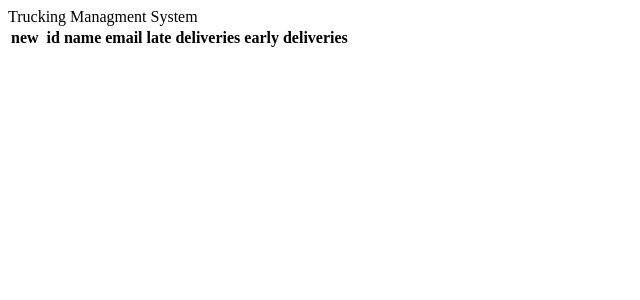
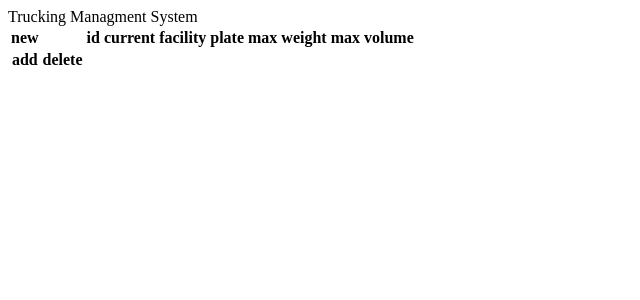
Before and after one commit to Owen-Williamson/CS340_Group70, a Node project: template views/trucks.handlebars in a window 1280 px wide. Shown: the top 300 px of the page, without its empty margins (0-640 px from the left). Run offline with Node 20 templates, Linux system fonts and the light colour scheme; the template is opened without the code that fills it: most values are stand-ins (such as "Sample title", 1, 10 or a date in 2020); lists and menus that the app fills with data are empty; some libraries are stand-ins or nearby versions.

Commit message:
Added trucks handlebars

```diff
--- a/views/partials/truckRow.handlebars
+++ b/views/partials/truckRow.handlebars
@@ -0,0 +1,9 @@
+<tr class="driver-row" data-id="{{id}}" data-cf-id="{{current_facility_id}}" data-plate="{{plate}}" data-mw="{{max_weight}}" data-mv="{{max_volume}}">
+  <th>add</th>
+  <th>delete</th>
+  <th>{{id}}</th>
+  <th>{{current_facility_id}}</th>
+  <th>{{plate}}</th>
+  <th>{{max_weight}}</th>
+  <th>{{max_volume}}</th>
+</tr>
--- a/views/trucks.handlebars
+++ b/views/trucks.handlebars
@@ -5,10 +5,10 @@
       <th>new</th>
       <th></th>
       <th>id</th>
-      <th>name</th>
-      <th>email</th>
-      <th>late deliveries</th>
-      <th>early deliveries</th>
+      <th>current facility</th>
+      <th>plate</th>
+      <th>max weight</th>
+      <th>max volume</th>
     </tr>
 
     {{#each trucks}}
```
